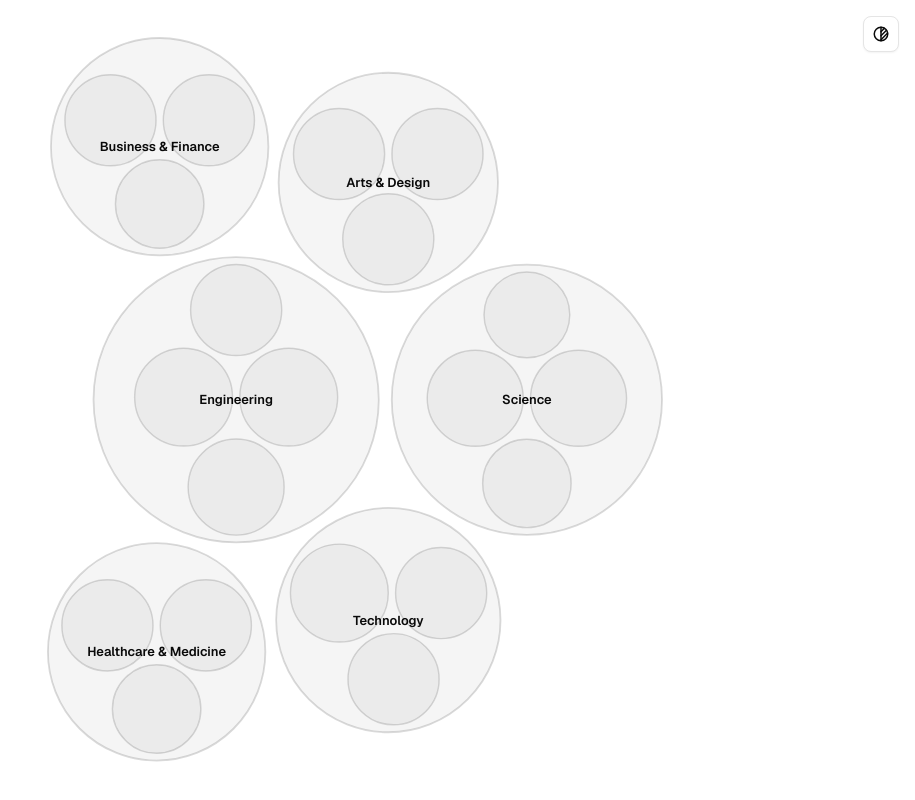
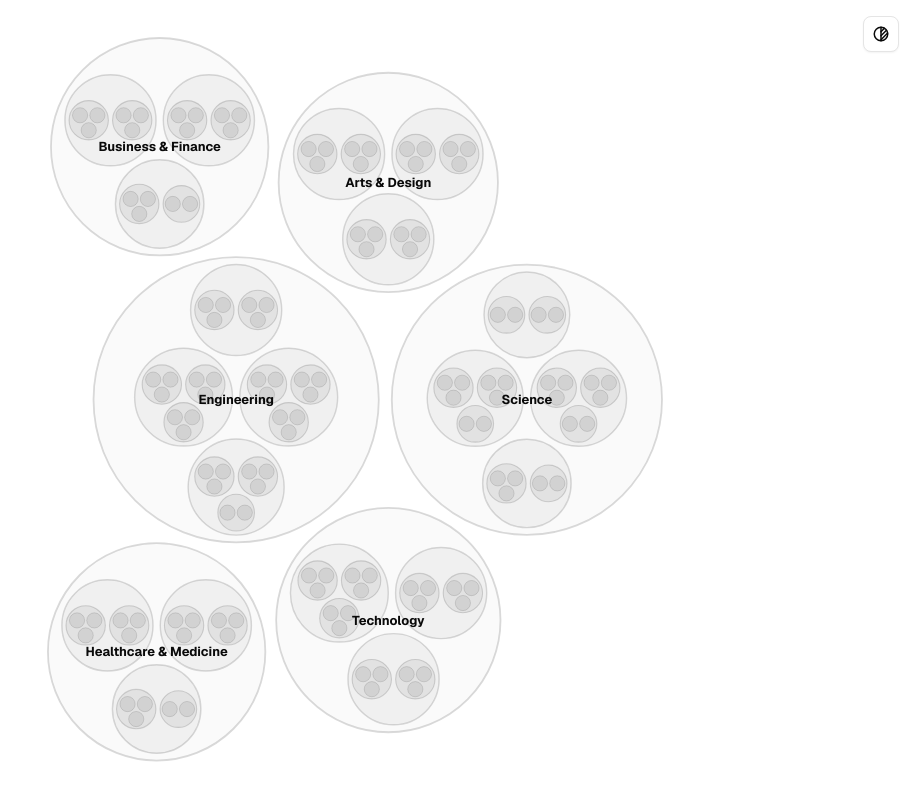
Before and after one commit to Spagestic/career-universe, a Next.js app: page / in a window 1280 px wide. Shown: the whole page, without its empty margins (365-1280 px from the left). Built offline with nearby package versions, Linux system fonts and the light colour scheme.

Commit message:
fix: enhance CareerMap component with improved zoom functionality and optimized rendering

```diff
--- a/app/globals.css
+++ b/app/globals.css
@@ -126,7 +126,126 @@
   }
 }
 
-::view-transition-old(root), ::view-transition-new(root) {
-    animation: none;
-    mix-blend-mode: normal;
+::view-transition-old(root),
+::view-transition-new(root) {
+  animation: none;
+  mix-blend-mode: normal;
 }
+
+/* ── Career Map ─────────────────────────────────────────────── */
+
+.career-map {
+  flex: 1;
+  width: 100%;
+  cursor: pointer;
+  outline: none;
+  user-select: none;
+  -webkit-user-select: none;
+  -webkit-tap-highlight-color: transparent;
+}
+
+.career-map:focus-visible {
+  outline: 2px solid var(--foreground);
+  outline-offset: 2px;
+}
+
+.career-map__canvas {
+  transition: transform 0.75s cubic-bezier(0.25, 0.46, 0.45, 0.94);
+  will-change: transform;
+}
+
+/* Cursor for zoomable groups */
+.node-group[data-has-children] {
+  cursor: pointer;
+}
+
+/* Smooth hover transitions on circles */
+.node-circle {
+  transition:
+    fill-opacity 0.15s ease,
+    stroke-opacity 0.15s ease;
+}
+
+/*
+  Hover bump via calc().  --fo / --so are only set for depth > 0,
+  so when they're absent the declaration is invalid and the
+  root circle stays unchanged.
+*/
+.node-group:hover > .node-circle {
+  fill-opacity: calc(var(--fo) + 0.06);
+  stroke-opacity: calc(var(--so) + 0.25);
+}
+
+/* Labels: mount = fade-in; unmount = instant (zoom covers it) */
+.node-label {
+  pointer-events: none;
+  font-family: inherit;
+  animation: nodeLabel-in 0.35s ease-out;
+}
+
+@keyframes nodeLabel-in {
+  from {
+    opacity: 0;
+  }
+  to {
+    opacity: 1;
+  }
+} /* ── Career Map ─────────────────────────────────────────────── */
+
+.career-map {
+  flex: 1;
+  width: 100%;
+  cursor: pointer;
+  outline: none;
+  user-select: none;
+  -webkit-user-select: none;
+  -webkit-tap-highlight-color: transparent;
+}
+
+.career-map:focus-visible {
+  outline: 2px solid var(--foreground);
+  outline-offset: 2px;
+}
+
+.career-map__canvas {
+  transition: transform 0.75s cubic-bezier(0.25, 0.46, 0.45, 0.94);
+  will-change: transform;
+}
+
+/* Cursor for zoomable groups */
+.node-group[data-has-children] {
+  cursor: pointer;
+}
+
+/* Smooth hover transitions on circles */
+.node-circle {
+  transition:
+    fill-opacity 0.15s ease,
+    stroke-opacity 0.15s ease;
+}
+
+/*
+  Hover bump via calc().  --fo / --so are only set for depth > 0,
+  so when they're absent the declaration is invalid and the
+  root circle stays unchanged.
+*/
+.node-group:hover > .node-circle {
+  fill-opacity: calc(var(--fo) + 0.06);
+  stroke-opacity: calc(var(--so) + 0.25);
+}
+
+/* Labels: mount = fade-in; unmount = instant (zoom covers it) */
+.node-label {
+  pointer-events: none;
+  font-family: inherit;
+  animation: nodeLabel-in 0.35s ease-out;
+}
+
+@keyframes nodeLabel-in {
+  from {
+    opacity: 0;
+  }
+  to {
+    opacity: 1;
+  }
+}
--- a/components/CareerMap.tsx
+++ b/components/CareerMap.tsx
@@ -1,9 +1,13 @@
-// components/CareerMap.tsx
 "use client";
 
-import React, { useEffect, useRef } from "react";
+import React, { useEffect, useRef, useMemo, useCallback, memo } from "react";
 import type { HierarchyCircularNode } from "d3-hierarchy";
 import { type TreeNode } from "@/data";
+
+const MIN_RADIUS_PX = 2;
+const LABEL_RADIUS_PX = 35;
+const VIEWPORT_PAD = 100;
+const WHEEL_COOLDOWN_MS = 300;
 
 interface CareerMapProps {
   root: HierarchyCircularNode<TreeNode>;
@@ -14,139 +18,149 @@ interface CareerMapProps {
   size: number;
 }
 
-export default function CareerMap({
-  root,
-  focus,
-  setFocus,
-  size,
-}: CareerMapProps) {
+const _keyCache = new WeakMap<HierarchyCircularNode<TreeNode>, string>();
+
+function nodeKey(n: HierarchyCircularNode<TreeNode>): string {
+  let cached = _keyCache.get(n);
+  if (cached) return cached;
+  const parts: string[] = [];
+  let cur: HierarchyCircularNode<TreeNode> | null = n;
+  while (cur) {
+    parts.unshift(cur.data.name || "root");
+    cur = cur.parent;
+  }
+  cached = parts.join("/");
+  _keyCache.set(n, cached);
+  return cached;
+}
+
+function CareerMap({ root, focus, setFocus, size }: CareerMapProps) {
   const svgRef = useRef<SVGSVGElement>(null);
   const hoveredRef = useRef<HierarchyCircularNode<TreeNode> | null>(null);
-  const lastWheelTime = useRef<number>(0);
+  const wheelLock = useRef<ReturnType<typeof setTimeout> | null>(null);
 
-  // Calculate zoom scale and translations
-  const k = size / (focus.r * 2);
-  const tx = size / 2 - focus.x * k;
-  const ty = size / 2 - focus.y * k;
+  const { k, tx, ty } = useMemo(() => {
+    const k = size / (focus.r * 2);
+    return { k, tx: size / 2 - focus.x * k, ty: size / 2 - focus.y * k };
+  }, [focus, size]);
 
-  // Handle Wheel Zooming (Trackpad / Mouse wheel)
+  const allNodes = useMemo(() => root.descendants(), [root]);
+
+  const visibleNodes = useMemo(() => {
+    return allNodes.filter((node) => {
+      // ✂️  Skip the root node entirely — it's a layout-only container
+      if (node.depth === 0) return false;
+
+      const ar = node.r * k;
+      if (ar < MIN_RADIUS_PX) return false;
+
+      const cx = node.x * k + tx;
+      const cy = node.y * k + ty;
+      return (
+        cx + ar + VIEWPORT_PAD > 0 &&
+        cx - ar - VIEWPORT_PAD < size &&
+        cy + ar + VIEWPORT_PAD > 0 &&
+        cy - ar - VIEWPORT_PAD < size
+      );
+    });
+  }, [allNodes, k, tx, ty, size]);
+
+  const zoomOut = useCallback(() => {
+    setFocus((prev) => prev.parent ?? prev);
+  }, [setFocus]);
+
+  const zoomToward = useCallback(
+    (target: HierarchyCircularNode<TreeNode>) => {
+      setFocus((prev) => {
+        let n = target;
+        while (n.parent && n.parent !== prev) {
+          n = n.parent as HierarchyCircularNode<TreeNode>;
+        }
+        return n.parent === prev && n.children ? n : prev;
+      });
+    },
+    [setFocus],
+  );
+
   useEffect(() => {
     const svg = svgRef.current;
     if (!svg) return;
 
     const onWheel = (e: WheelEvent) => {
       e.preventDefault();
+      if (wheelLock.current) return;
+      wheelLock.current = setTimeout(() => {
+        wheelLock.current = null;
+      }, WHEEL_COOLDOWN_MS);
 
-      const now = Date.now();
-      // Throttle wheel events to 400ms to match the CSS transition duration roughly
-      // and prevent chaotic multi-level jumping.
-      if (now - lastWheelTime.current < 400) return;
-      lastWheelTime.current = now;
-
-      if (e.deltaY > 0) {
-        // Zoom out
-        setFocus((prev) => prev.parent ?? prev);
-      } else if (e.deltaY < 0) {
-        // Zoom in to hovered node
-        const hovered = hoveredRef.current;
-        if (hovered && hovered !== focus) {
-          setFocus((prev) => {
-            // Find the immediate child of the current focus that contains the hovered node
-            let target = hovered;
-            while (target && target.parent !== prev && target !== prev) {
-              target = target.parent as HierarchyCircularNode<TreeNode>;
-            }
-            return target && target.children ? target : prev;
-          });
-        }
-      }
+      if (e.deltaY > 0) zoomOut();
+      else if (e.deltaY < 0 && hoveredRef.current)
+        zoomToward(hoveredRef.current);
     };
 
     svg.addEventListener("wheel", onWheel, { passive: false });
-    return () => svg.removeEventListener("wheel", onWheel);
-  }, [setFocus, focus]);
+    return () => {
+      svg.removeEventListener("wheel", onWheel);
+      if (wheelLock.current) clearTimeout(wheelLock.current);
+    };
+  }, [zoomOut, zoomToward]);
 
-  // Optimization: Filter out nodes that are too deep to be seen.
-  // We only render the current focus, its parent (for context), its children, and grandchildren.
-  const visibleNodes = root.descendants().filter((node) => {
-    return node.depth <= focus.depth + 2 && node.depth >= focus.depth - 1;
-  });
+  useEffect(() => {
+    const onKey = (e: KeyboardEvent) => {
+      if (e.key === "Escape" || e.key === "Backspace") {
+        e.preventDefault();
+        zoomOut();
+      }
+    };
+    window.addEventListener("keydown", onKey);
+    return () => window.removeEventListener("keydown", onKey);
+  }, [zoomOut]);
 
   return (
     <svg
       ref={svgRef}
       viewBox={`0 0 ${size} ${size}`}
-      className="flex-1 w-full h-full cursor-pointer touch-none"
+      className="career-map"
+      tabIndex={0}
+      role="img"
+      aria-label="Interactive career pathway map"
       onClick={() => setFocus((prev) => prev.parent ?? root)}
-      // Clear hover state when mouse leaves SVG to prevent errant scroll-zooms
-      onPointerLeave={() => {
-        hoveredRef.current = null;
-      }}
     >
-      <style>{`
-        .node-group > circle {
-          transition: fill-opacity 0.2s, stroke-opacity 0.2s;
-        }
-        .node-group:hover > circle {
-          fill-opacity: var(--hover-fill) !important;
-          stroke-opacity: var(--hover-stroke) !important;
-        }
-      `}</style>
-
       <g
+        className="career-map__canvas"
         style={{
-          transform: `translate(${tx}px, ${ty}px) scale(${k})`,
-          transition: "transform 0.75s cubic-bezier(0.25, 0.46, 0.45, 0.94)",
+          transform: `translate(${tx}px,${ty}px) scale(${k})`,
           transformOrigin: "0 0",
-          willChange: "transform", // Hardware acceleration for smooth zoom
         }}
       >
         {visibleNodes.map((node) => {
           const isLeaf = !node.children;
           const depth = node.depth;
-
-          // Determine relationship to focal point
-          const isFocus = node === focus;
+          const apparentR = node.r * k;
           const isChildOfFocus = node.parent === focus;
 
-          // Only render text for the focused node and its immediate children
-          const shouldRenderText = isFocus || isChildOfFocus;
+          const showLabel = apparentR > LABEL_RADIUS_PX && isChildOfFocus;
 
-          // Dynamic text sizing based on node radius
-          const fontSize = isLeaf
-            ? Math.min(node.r * 0.35, 12 / k)
-            : Math.min(node.r * 0.25, 15 / k);
-
-          // strict Black/White theming relying on --foreground
-          const fillOpacity = depth === 0 ? 0 : isLeaf ? 0.08 : 0.04;
-          const strokeOpacity = depth === 0 ? 0 : 0.15;
-
-          // Unique ID for React key (Fallback to name if ID doesn't exist)
-          const uniqueKey = `${depth}-${node.data.name}-${node.x}`;
+          // depth starts at 1 now (root is skipped), so adjust fill logic
+          const fo = isLeaf ? 0.08 : Math.min(depth * 0.02, 0.08);
+          const so = 0.15;
 
           return (
             <g
-              key={uniqueKey}
+              key={nodeKey(node)}
               className="node-group"
-              onPointerMove={(e) => {
-                e.stopPropagation();
+              data-has-children={node.children ? "" : undefined}
+              onPointerEnter={() => {
                 hoveredRef.current = node;
               }}
-              onPointerLeave={(e) => {
-                e.stopPropagation();
-                // When leaving this node, fallback to its parent
-                hoveredRef.current =
-                  node.parent as HierarchyCircularNode<TreeNode>;
+              onPointerLeave={() => {
+                if (hoveredRef.current === node) hoveredRef.current = null;
               }}
               onClick={(e) => {
                 e.stopPropagation();
-                if (isFocus) {
-                  setFocus((prev) => prev.parent ?? root);
-                } else if (node.children) {
-                  setFocus(node);
-                }
+                if (node === focus) zoomOut();
+                else if (node.children) setFocus(node);
               }}
-              style={{ cursor: node.children ? "pointer" : "default" }}
             >
               <circle
                 cx={node.x}
@@ -154,34 +168,29 @@ export default function CareerMap({
                 r={node.r}
                 fill="var(--foreground)"
                 stroke="var(--foreground)"
-                // Stroke scales inversely with zoom (k) so borders don't get massive
                 strokeWidth={Math.max(0.5, (2.5 - depth * 0.4) / k)}
-                style={
-                  {
-                    fillOpacity: fillOpacity,
-                    strokeOpacity: strokeOpacity,
-                    "--hover-fill": fillOpacity + 0.05,
-                    "--hover-stroke": strokeOpacity + 0.3,
-                  } as React.CSSProperties
-                }
+                fillOpacity={fo}
+                strokeOpacity={so}
+                className="node-circle"
+                style={{ "--fo": fo, "--so": so } as React.CSSProperties}
               />
 
-              {shouldRenderText && (
+              {isLeaf && <title>{node.data.name}</title>}
+
+              {showLabel && (
                 <text
                   x={node.x}
                   y={node.y}
                   textAnchor="middle"
                   dominantBaseline="central"
                   fill="var(--foreground)"
-                  fontSize={fontSize}
-                  fontWeight={isFocus ? 700 : isLeaf ? 400 : 600}
-                  style={{
-                    opacity: isFocus ? 0.2 : 1, // Focus text is large and in background, children are solid
-                    transition: "opacity 0.4s ease-in-out",
-                    pointerEvents: "none", // Ensures mouse events only hit the circle
-                    fontFamily: "inherit",
-                    userSelect: "none",
-                  }}
+                  fontSize={
+                    isLeaf
+                      ? Math.min(node.r * 0.35, 12 / k)
+                      : Math.min(node.r * 0.25, 15 / k)
+                  }
+                  fontWeight={depth <= 1 ? 700 : isLeaf ? 400 : 600}
+                  className="node-label"
                 >
                   {node.data.name}
                 </text>
@@ -193,3 +202,5 @@ export default function CareerMap({
     </svg>
   );
 }
+
+export default memo(CareerMap);
```
